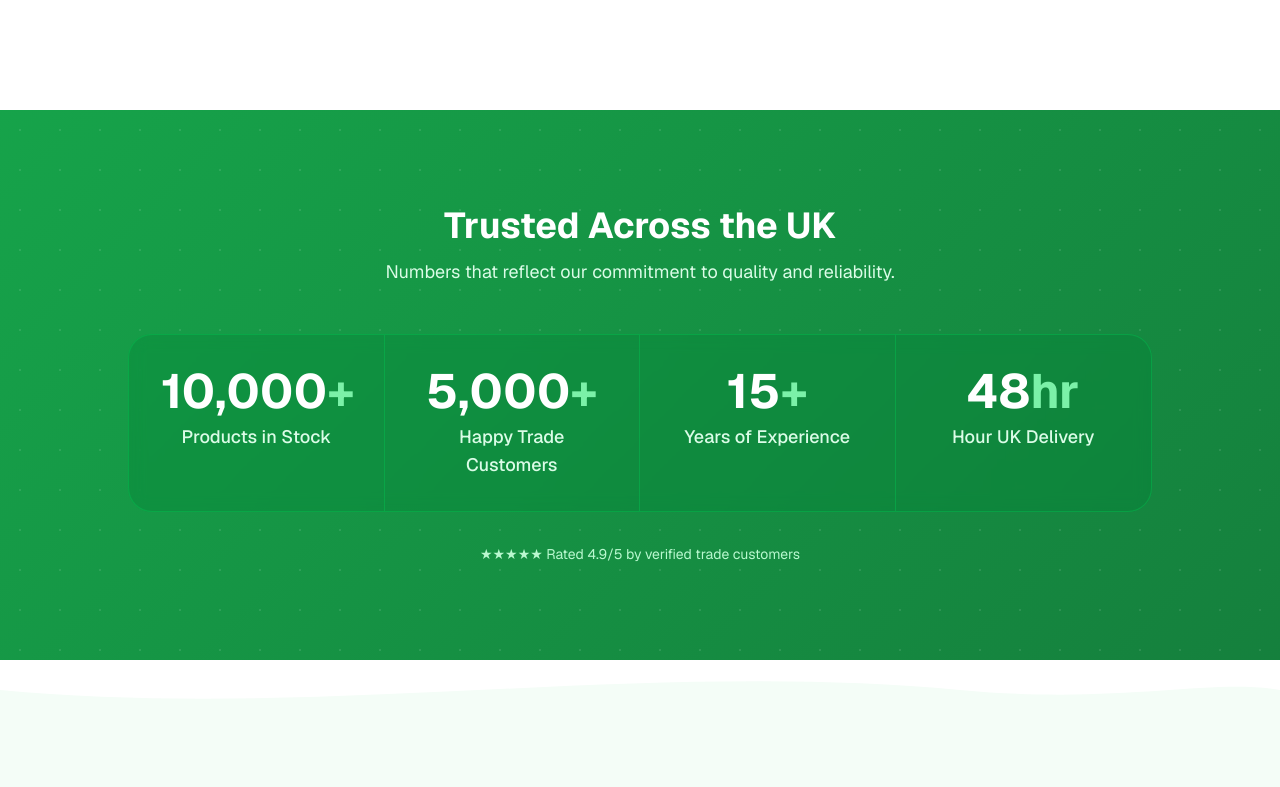
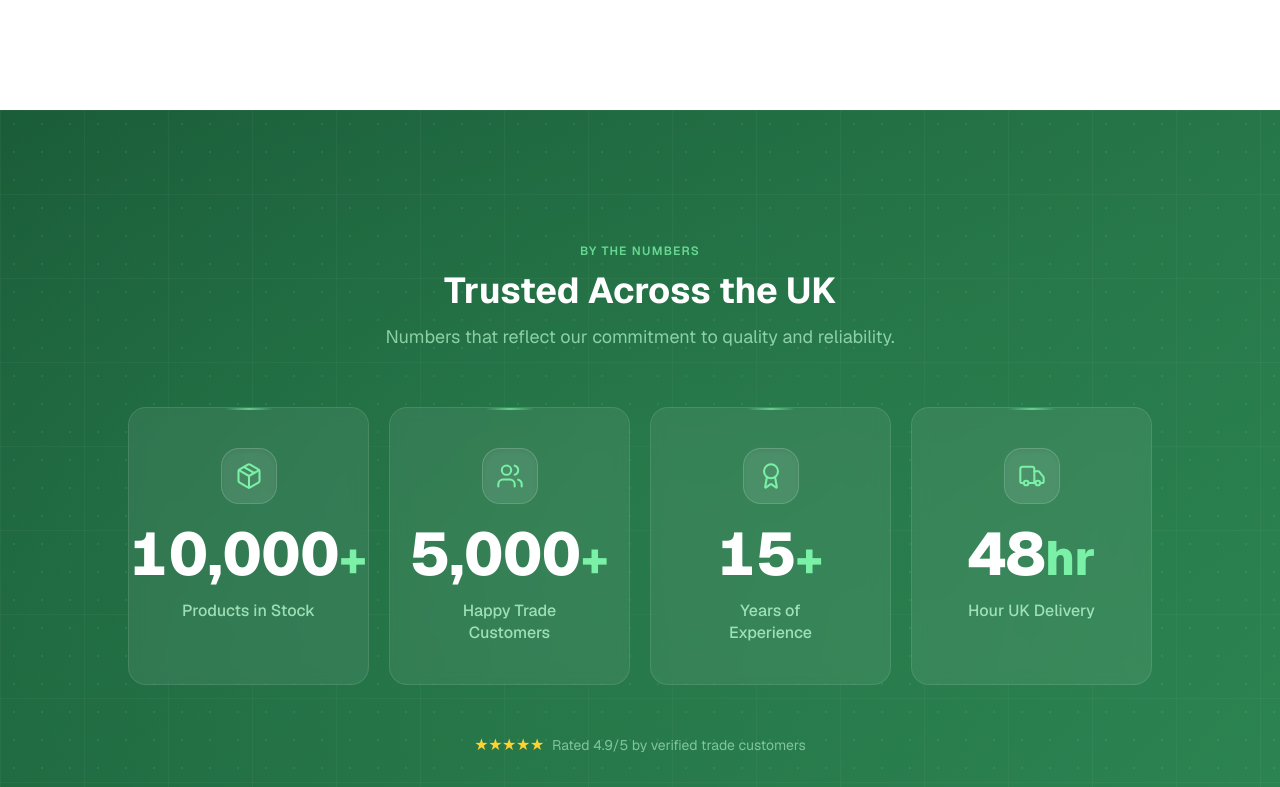
Before and after one commit to Uvaish61/cater-choice-ads, a Next.js app: page / in a window 1280 px wide. Shown: the part 4213-5000 px from the top of the page. Built offline with nearby package versions, Linux system fonts and the light colour scheme; no server answers.

Commit message:
Redesign the Trusted Across the UK stats bar

```diff
--- a/src/components/sections/stats.tsx
+++ b/src/components/sections/stats.tsx
@@ -2,9 +2,10 @@
 
 import { useEffect, useRef, useState } from "react";
 import { motion, useInView } from "framer-motion";
+import { Package, Users, Award, Truck } from "lucide-react";
 import { stats } from "@/data/content";
 
-function useCountUp(target: number, duration = 2000, start = false) {
+function useCountUp(target: number, duration = 2200, start = false) {
   const [count, setCount] = useState(0);
 
   useEffect(() => {
@@ -13,6 +14,7 @@ function useCountUp(target: number, duration = 2000, start = false) {
     const step = (timestamp: number) => {
       if (!startTime) startTime = timestamp;
       const progress = Math.min((timestamp - startTime) / duration, 1);
+      // Cubic ease-out: fast start, slow finish
       const eased = 1 - Math.pow(1 - progress, 3);
       setCount(Math.floor(eased * target));
       if (progress < 1) requestAnimationFrame(step);
@@ -23,76 +25,128 @@ function useCountUp(target: number, duration = 2000, start = false) {
   return count;
 }
 
-function StatCard({ value, label, suffix, index }: { value: string; label: string; suffix?: string; index: number }) {
+const statIcons = [Package, Users, Award, Truck];
+
+function StatCard({
+  value,
+  label,
+  suffix,
+  index,
+}: {
+  value: string;
+  label: string;
+  suffix?: string;
+  index: number;
+}) {
   const ref = useRef(null);
-  const inView = useInView(ref, { once: true });
+  const inView = useInView(ref, { once: true, margin: "-40px" });
   const numericValue = parseInt(value.replace(/,/g, ""), 10);
-  const count = useCountUp(numericValue, 2000, inView);
-
+  const count = useCountUp(numericValue, 2200, inView);
   const formattedCount = count.toLocaleString("en-GB");
+  const Icon = statIcons[index] ?? Package;
 
   return (
     <motion.div
       ref={ref}
-      initial={{ opacity: 0, scale: 0.9 }}
-      whileInView={{ opacity: 1, scale: 1 }}
-      viewport={{ once: true }}
-      transition={{ duration: 0.5, delay: index * 0.1 }}
-      className="text-center p-8"
+      initial={{ opacity: 0, y: 32 }}
+      whileInView={{ opacity: 1, y: 0 }}
+      viewport={{ once: true, margin: "-40px" }}
+      transition={{ duration: 0.6, delay: index * 0.12, ease: [0.25, 0.1, 0.25, 1] }}
+      className="relative flex flex-col items-center text-center p-8 sm:p-10 rounded-2xl border border-white/10 bg-white/[0.07] backdrop-blur-sm hover:bg-white/[0.12] transition-colors duration-300"
     >
-      <div className="text-4xl sm:text-5xl font-bold text-white mb-2">
+      {/* Top accent line */}
+      <div className="absolute top-0 left-1/2 -translate-x-1/2 w-12 h-[2px] rounded-full bg-gradient-to-r from-transparent via-green-300/70 to-transparent" />
+
+      {/* Icon */}
+      <div className="mb-5 flex items-center justify-center w-14 h-14 rounded-2xl bg-white/10 border border-white/15 shadow-inner">
+        <Icon className="h-7 w-7 text-green-300" strokeWidth={1.75} />
+      </div>
+
+      {/* Count */}
+      <div className="text-5xl sm:text-6xl font-extrabold text-white leading-none mb-1 tabular-nums">
         {formattedCount}
-        {suffix && <span className="text-green-300">{suffix}</span>}
+        {suffix && (
+          <span className="text-green-300 text-4xl sm:text-5xl">{suffix}</span>
+        )}
       </div>
-      <p className="text-green-100 font-medium text-base sm:text-lg">{label}</p>
+
+      {/* Label */}
+      <p className="text-green-200/80 font-medium text-sm sm:text-base mt-3 leading-snug max-w-[140px]">
+        {label}
+      </p>
     </motion.div>
   );
 }
 
 export function Stats() {
   return (
-    <section className="py-20 sm:py-24 gradient-green relative overflow-hidden">
-      {/* Background pattern */}
-      <div className="absolute inset-0 opacity-10">
-        <div className="absolute top-0 left-0 w-full h-full"
-          style={{
-            backgroundImage: `radial-gradient(circle, white 1px, transparent 1px)`,
-            backgroundSize: "40px 40px",
-          }}
-        />
-      </div>
+    <section
+      className="py-24 sm:py-32 relative overflow-hidden"
+      style={{
+        background: "linear-gradient(135deg, #1a5c38 0%, #2d8653 100%)",
+      }}
+    >
+      {/* Dot pattern */}
+      <div
+        className="absolute inset-0 pointer-events-none"
+        style={{
+          backgroundImage: "radial-gradient(circle, rgba(255,255,255,0.18) 1.5px, transparent 1.5px)",
+          backgroundSize: "28px 28px",
+          opacity: 0.45,
+        }}
+      />
+
+      {/* Grid lines */}
+      <div
+        className="absolute inset-0 pointer-events-none"
+        style={{
+          backgroundImage:
+            "linear-gradient(rgba(255,255,255,0.04) 1px, transparent 1px), linear-gradient(90deg, rgba(255,255,255,0.04) 1px, transparent 1px)",
+          backgroundSize: "84px 84px",
+        }}
+      />
+
+      {/* Radial glow at center */}
+      <div className="absolute inset-0 pointer-events-none bg-[radial-gradient(ellipse_80%_60%_at_50%_50%,rgba(45,134,83,0.4),transparent)]" />
 
       <div className="relative z-10 container mx-auto px-4">
+        {/* Header */}
         <motion.div
           initial={{ opacity: 0, y: 20 }}
           whileInView={{ opacity: 1, y: 0 }}
           viewport={{ once: true }}
           transition={{ duration: 0.6 }}
-          className="text-center mb-12"
+          className="text-center mb-14"
         >
+          <span className="inline-block text-green-300/80 font-semibold text-xs uppercase tracking-widest mb-3">
+            By the numbers
+          </span>
           <h2 className="text-3xl sm:text-4xl font-bold text-white mb-3">
             Trusted Across the UK
           </h2>
-          <p className="text-green-100 text-lg max-w-xl mx-auto">
+          <p className="text-green-200/70 text-lg max-w-xl mx-auto">
             Numbers that reflect our commitment to quality and reliability.
           </p>
         </motion.div>
 
-        <div className="grid grid-cols-2 lg:grid-cols-4 divide-x divide-green-500/40 divide-y lg:divide-y-0 border border-green-500/40 rounded-3xl overflow-hidden bg-green-700/30 backdrop-blur-sm max-w-5xl mx-auto">
+        {/* Stat cards */}
+        <div className="grid grid-cols-2 lg:grid-cols-4 gap-4 sm:gap-5 max-w-5xl mx-auto">
           {stats.map((stat, i) => (
             <StatCard key={stat.label} {...stat} index={i} />
           ))}
         </div>
 
-        <motion.p
+        {/* Star rating */}
+        <motion.div
           initial={{ opacity: 0 }}
           whileInView={{ opacity: 1 }}
           viewport={{ once: true }}
-          transition={{ delay: 0.6 }}
-          className="text-center text-green-200 text-sm mt-8"
+          transition={{ delay: 0.7, duration: 0.5 }}
+          className="flex items-center justify-center gap-2 mt-12 text-green-200/60 text-sm"
         >
-          ★★★★★ Rated 4.9/5 by verified trade customers
-        </motion.p>
+          <span className="text-amber-300 tracking-tight text-base">★★★★★</span>
+          <span>Rated 4.9/5 by verified trade customers</span>
+        </motion.div>
       </div>
     </section>
   );
```
